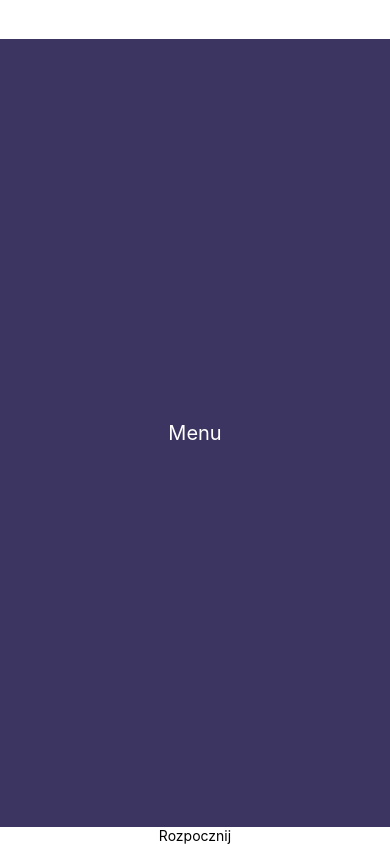
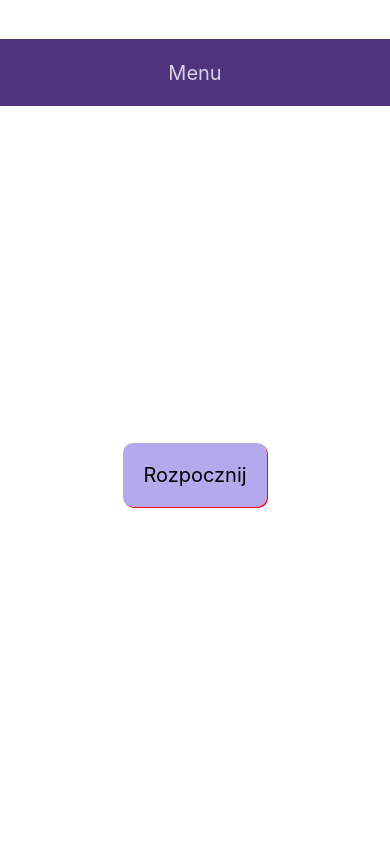
Before and after one commit to noiokej/Phrasal-Verbs, a React Native app: screen / in a window 390 px wide. Built offline with nearby package versions, Linux system fonts and the light colour scheme.

Commit message:
Change layout, and fix adding degrees of knowledge to word

```diff
--- a/App.js
+++ b/App.js
@@ -2,7 +2,7 @@ import { StatusBar } from 'expo-status-bar';
 import { StyleSheet, Text, View } from 'react-native';
 import Words from "./components/decks";
 import TopBar from "./components/top-bar";
-
+import { LinearGradient } from 'expo-linear-gradient';
 
 export default function App() {
 
--- a/components/decks.js
+++ b/components/decks.js
@@ -12,6 +12,9 @@ const decks = json
 
 const Words = () => {
 
+    // useEffect(() => {
+    //     readArrayFromFile();
+    // }, []);
     const [isHighlighted, setIsHighlighted] = useState('none');
     const [word, setWord] = useState('');
 
@@ -20,6 +23,7 @@ const Words = () => {
     };
 
     const iterowanie = async () => {
+        try {
             const array = []
             let i = 0
             for (const [key, value] of Object.entries(decks)) {
@@ -27,15 +31,26 @@ const Words = () => {
                 array.push({verb:key, meaning:value[0], example:value[1], degree:0, id:i})
             }
             console.log("ITEROWANIE")
-        await saveArrayToFile(array, 'Decks').then(readArrayFromFile).then(drawRandom)
+            await saveArrayToFile(array, 'Decks')
+            const newArray = await readArrayFromFile()
+            const newWord = await drawRandom(newArray);
+            await setWord(newWord)
+        } catch (e) {
+            console.log('blad w iterowniu', e)
         }
 
-    const drawRandom = async () => {
-        const array = await readArrayFromFile()
+    }
+
+    const drawRandom = (array) => {
+        try {
             // const random = Math.floor(Math.random() * array.length)
-        const random = Math.floor(Math.random() * 10)
+            const random = Math.floor(Math.random() * 3)
+
             console.log('DRAW RANDOm')
-        setWord(array[random])
+            return array[random]
+        } catch (e) {
+            console.log('blad w drawRandom', e)
+        }
     }
 
     const checkPermission = async () => {
@@ -50,18 +65,17 @@ const Words = () => {
             console.log(e)}
     }
 
-    const saveArrayToFile = async (array, fileUri) => {
+    const saveArrayToFile = async (array) => {
         try {
-            await checkPermission()
+            // await checkPermission()
             const fileUri = FileSystem.documentDirectory + 'Decks';
             // Konwertuj tablicę na format tekstowy
             const arrayText = JSON.stringify(array);
-
             // Zapisz tablicę do pliku
             await FileSystem.writeAsStringAsync(fileUri, arrayText);
 
             console.log('Tablica została zapisana do pliku.');
-            return array
+            // return array
         } catch (error) {
             console.log('Wystąpił błąd podczas zapisywania tablicy do pliku:', error);
         }
@@ -69,7 +83,7 @@ const Words = () => {
 
     const readArrayFromFile = async () => {
     try {
-        await checkPermission()
+        // await checkPermission()
         const fileUri = FileSystem.documentDirectory + 'Decks';
 
         // Odczytaj zawartość pliku
@@ -77,6 +91,7 @@ const Words = () => {
 
         // Konwertuj tekst na tablicę
         const array = JSON.parse(fileContent);
+        console.log(array[1], 'pierwszy obiekt z read arr')
         console.log('TABLICA ZOSTALA ODCZYTANA Z PLIKU')
         return array
 
@@ -85,31 +100,35 @@ const Words = () => {
         return null;
     }
 }
+
     const changeDegree = async (word, known) => {
         try {
             const fileUri = FileSystem.documentDirectory + 'Decks';
-            // Odczytaj zawartość pliku
+
             const fileContent = await FileSystem.readAsStringAsync(fileUri);
+            const array = JSON.parse(fileContent);
 
-            // Konwertuj tekst na tablicę
-            const array = JSON.parse(fileContent);
-            if (known) {
-                const verb = word.verb
-                const meaning = word.meaning
-                const example = word.example
-                const degree = word.degree
-                const id = word.id
+            const updatedArray = array.map((item) => {
+            if (item.id === word.id) {
+                const updatedDegree = known ? item.degree + 1 : 0;
+                return { ...item, degree: updatedDegree };
+            }
+            return item;
+            });
 
-                array[id] = {verb:verb, meaning:meaning, example:example, degree:degree + 1, id:id}
-
-                console.log("DEGREE ZOSTAL DODANY")
-            }
-            await saveArrayToFile(array)
-            return drawRandom();
+            await saveArrayToFile(updatedArray);
+            return updatedArray;
         } catch (error) {
-            console.log('Wystąpił błąd podczas zmiany stopnie', error);
+            console.log('Wystąpił błąd podczas zmiany stopni:', error);
         return null;
         }
+};
+    const nextWord = async (word, known) => {
+        const Array = await changeDegree(word, known);
+        await drawRandom(Array);
+        const newArray = await readArrayFromFile();
+        const newWord = await drawRandom(newArray);
+        await setWord(newWord)
     }
 
     const speak = (text) => {
@@ -119,6 +138,10 @@ const Words = () => {
         voice: "en-gb-x-gbb-local" //spoko meski chyba najlepszy
         });
     };
+    const dark = '#242129'
+    const darkerDark = '#1d1b22'
+    const darkText = '#9890a5'
+
     const styles = StyleSheet.create({
         container: {
             width: '100%',
@@ -131,50 +154,86 @@ const Words = () => {
             justifyContent: 'center',
             width: '100%',
             height: '80%',
-            flex: 3
+            flex: 3,
+            backgroundColor: darkerDark
         },
         wordContainer: {
-            width: '100%',
+            width: '90%',
+
+            // borderColor: '#9890a5',
+            // borderBottomWidth: 1,
             alignItems: 'center',
+            // // backgroundColor: '#242129',
+            backgroundColor: dark,
             justifyContent: 'center',
-            backgroundColor: '#29253e',
-            flex: 3
+            flex: 3,
+
+            paddingLeft: 10,
+            paddingRight: 10,
+            margin: 20,
+            borderRadius: 32,
+            elevation: 7,
+            shadowColor: '#4d347d',
         },
         wordText: {
             fontSize: 40,
-            color: '#b4a9ec',
+            color: darkText,
+            textAlign: 'center',
         },
         meaningContainer: {
-            borderWidth: 1,
-            borderBottomWidth: isHighlighted ? 0 : 1,
-            width: '100%',
+            // borderWidth: 1,
+            borderColor: '#4d347d',
+            borderWidth: isHighlighted ? 0 : 1,
+            width: '90%',
             alignItems: 'center',
             justifyContent: 'center',
-            backgroundColor: '#272338',
-            flex: 2
+            backgroundColor: dark,
+            flex: 2,
+            paddingLeft: 10,
+            paddingRight: 10,
+            margin: 20,
+            borderRadius: 32,
+            elevation: 7,
+            shadowColor: '#4d347d',
         },
         meaningText: {
             display: isHighlighted ? 'none' : 'flex',
-            fontSize: 30,
+            fontSize: 25,
             marginLeft: '5%',
             marginRight: '5%',
             textAlign: 'center',
-            color: '#b4a9ec',
+            // color: '#b4a9ec',
+            color: darkText,
+        },
+        meaningDescription: {
+            position: 'absolute',
+            top: '5%',
         },
         exampleContainer: {
-            borderWidth: 1,
-            borderTopWidth: 1,
-            width: '100%',
+            borderWidth: isHighlighted ? 0 : 1,
+            // borderTopWidth: 1,
+            borderColor: '#4d347d',
+            width: '95%',
             alignItems: 'center',
             justifyContent: 'center',
-            backgroundColor: '#29253e',
-            flex:2
+            backgroundColor: dark,
+            flex:2,
+            paddingLeft: 10,
+            paddingRight: 10,
+            margin: 20,
+            borderRadius: 32,
+            shadowColor: '#4d347d',
+            elevation: 7,
         },
         exampleText: {
             display: isHighlighted ? 'none' : 'flex',
-            fontSize: 25,
+            fontSize: 20,
             textAlign: 'center',
-            color: '#b4a9ec',
+            color: darkText,
+        },
+        exampleDescription: {
+            position: 'absolute',
+            top: '5%',
         },
         buttonsContainer: {
             flexDirection: 'row',
@@ -192,41 +251,71 @@ const Words = () => {
             padding: 10,
         },
         redButtonText: {
-            fontSize: 30,
+            fontSize: 20,
             color: '#c7a0a0',
             padding: 10,
         },
         greenButtonText: {
-            fontSize: 30,
+            fontSize: 20,
             color: '#a3d9a6',
             padding: 10,
         },
         sample: {
-            backgroundColor: '#aaa',
+            backgroundColor: '#4d347d',
             position: 'absolute',
             bottom: 0,
             right: 0,
-            borderRadius: 4,
-            margin: 5,
+            borderRadius: 12,
+            margin: 9,
             justifyContent: 'space-between'
         },
         sampleText: {
-            fontSize: 20,
+            fontSize: 15,
             margin: 5
         },
         iconStyle: {
             marginRight: '30%',
-
             margin: 30,
             padding: 20,
-            fontSize: 20
+            fontSize: 15,
+        },
+        handIconStyle: {
+            position: 'absolute',
+            right: '8%',
+            top: "41%",
+            color: '#4d347d',
+            fontSize: 35,
         },
         knowledgeDegree: {
             position: 'absolute',
             bottom: 0,
             left: 0,
-            paddingLeft: 5,
+            paddingLeft: 15,
+            paddingBottom: 5,
         },
+        start: {
+            // backgroundColor: '#29253e',
+            backgroundColor: 'white',
+            flex: 11,
+            width: '100%',
+            justifyContent: 'center',
+            alignItems: 'center',
+        },
+        startButton: {
+            // overflow: 'visible',
+            backgroundColor: '#b4a9ec',
+            padding: 20,
+            margin: 10,
+            borderRadius: 10,
+            shadowColor: 'red',
+            shadowOffset: { width: 1, height: 1 },
+            shadowOpacity: 5,
+            elevation: 10,
+        },
+        startButtonText: {
+            fontSize: 20,
+            // color: '#e0daf8',
+        }
     })
 
     if (word) {
@@ -241,11 +330,18 @@ const Words = () => {
                     </TouchableOpacity>
                 </View>
                 <TouchableHighlight underlayColor='#413e53' style={styles.meaningContainer} onPress={toggleHighlighted}>
+                    <>
                         <Text style={styles.meaningText}>{word.meaning}</Text>
+                        <Text style={styles.meaningDescription}>Znaczenie</Text>
+                    </>
                 </TouchableHighlight>
                 <TouchableHighlight underlayColor='#413e53' style={styles.exampleContainer} onPress={toggleHighlighted}>
+                    <>
                         <Text style={styles.exampleText}>{word.example}</Text>
+                        <Text style={styles.exampleDescription}>Przykład</Text>
+                    </>
                 </TouchableHighlight>
+                <FontAwesome5 name="hand-point-left" style={styles.handIconStyle} onPress={toggleHighlighted}/>
                 <View style={styles.buttonsContainer}>
                     <LinearGradient
                         colors={['#581616', '#7d2424', '#581616']}
@@ -260,14 +356,14 @@ const Words = () => {
                         </TouchableOpacity>
                     </LinearGradient>
 
-
                     <LinearGradient
                         colors={['#104212', '#1d7221', '#104212']}
                         style={{ flex: 1 }}
                         >
                         <TouchableOpacity style={styles.greenButton} onPress={async () => {
                             setIsHighlighted('none')
-                            await changeDegree(word, true)
+                            await nextWord(word, true)
+                            console.log('next')
                             }
                         }>
                             <Text style={styles.greenButtonText}>Znam</Text>
@@ -280,9 +376,9 @@ const Words = () => {
     )
     } else {
         return (
-            <View>
-                <TouchableOpacity>
-                    <Text onPress={() => {
+            <View style={styles.start}>
+                <TouchableOpacity style={styles.startButton}>
+                    <Text style={styles.startButtonText} onPress={() => {
                         iterowanie()
                     }
                     }>Rozpocznij</Text>
--- /dev/null
+++ b/components/menu.js
@@ -0,0 +1,21 @@
+import {View, Text, StyleSheet} from 'react-native';
+
+const Menu = () => {
+    return (
+        <View style={styles.menu}>
+            <Text style={styles.menuText}>Menu</Text>
+        </View>
+    )
+
+}
+const styles = StyleSheet.create({
+    menu: {
+        // backgroundColor: 'red'
+    },
+    menuText: {
+        fontSize: 20,
+        color: '#dad0e8',
+    }
+})
+
+export default Menu
--- a/components/top-bar.js
+++ b/components/top-bar.js
@@ -1,27 +1,26 @@
 import {View, StyleSheet, Text} from "react-native";
+import Menu from "./menu";
 
 
 const TopBar = () => {
     return (
         <View style={styles.topBarContainer}>
-            <Text style={styles.topBarText}>Menu</Text>
+            <Menu/>
         </View>
     )
 }
 
 const styles = StyleSheet.create({
     topBarContainer: {
-        backgroundColor: '#3c3561',
+        // backgroundColor: '#3c3561',
+        backgroundColor: '#4d347d',
         flex: 1,
         width: '100%',
         justifyContent: 'center',
-        alignItems: 'center'
+        alignItems: 'center',
+        alignContent: 'center',
     },
 
-    topBarText: {
-        fontSize: 20,
-        color: 'white',
-    }
 })
 
 export default TopBar
```
Also changed, not shown: package.json (+4 -9 lines), 2 other files (tests, documents, lock files or other folders). Lines whose indentation alone changed are shown as unchanged.
